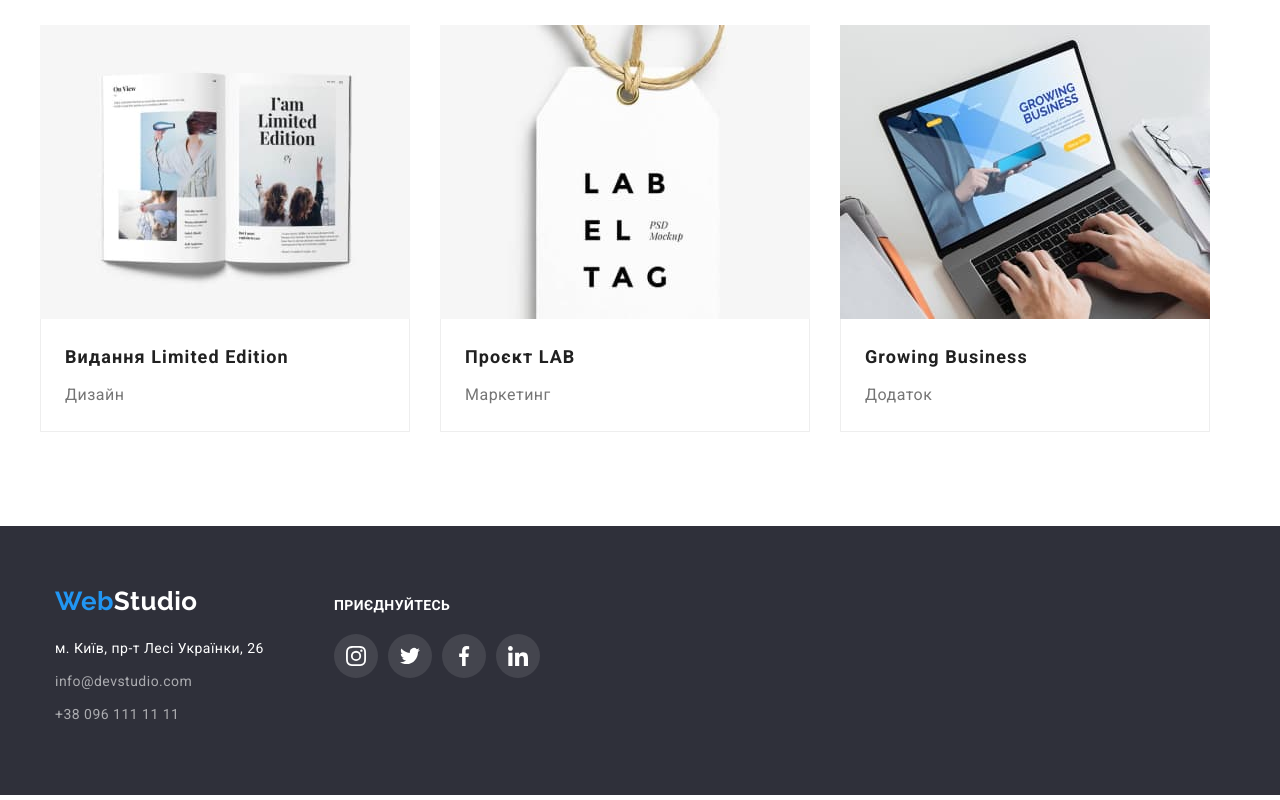
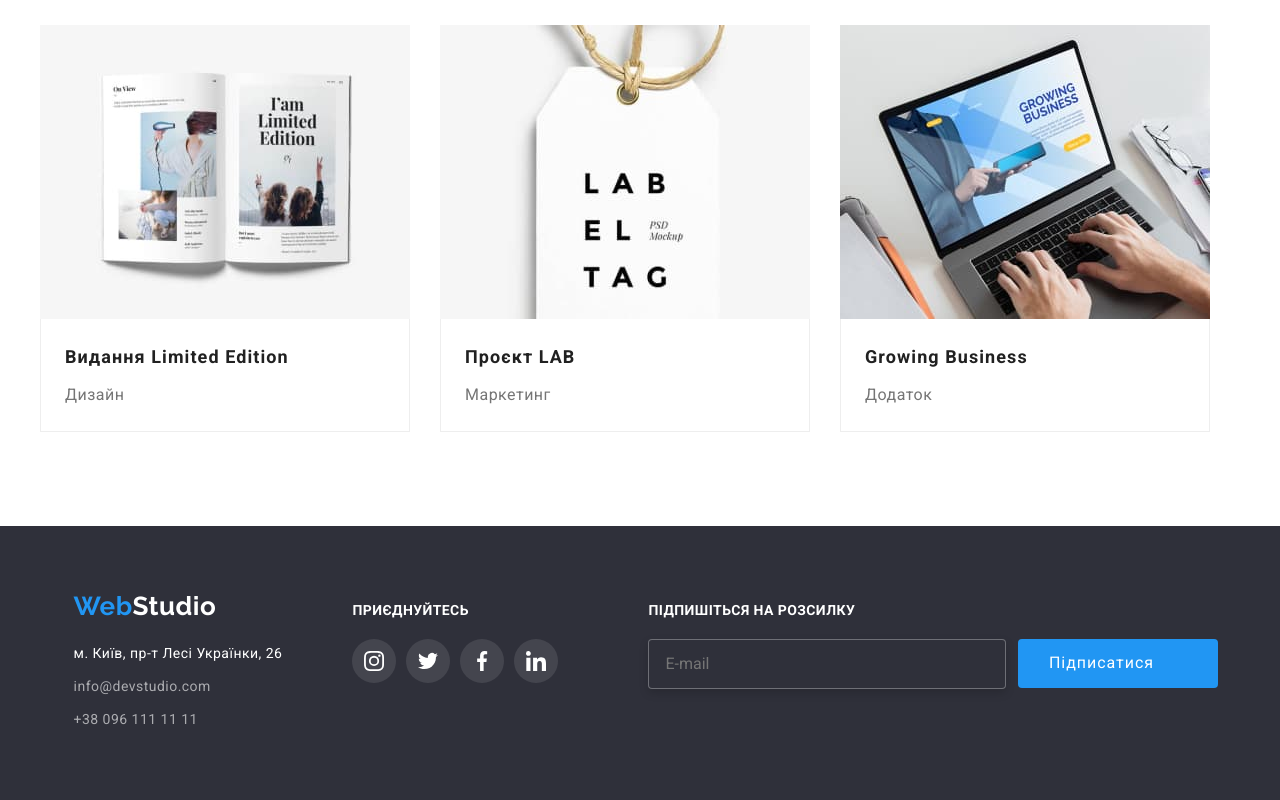
Before and after one commit to Oksana-perederii/goit-markup-hw-06, a plain HTML site: page portfolio.html in a window 1280 px wide. Shown: the part 1113-1913 px from the top of the page. Drawn offline with nearby package versions, Linux system fonts and the light colour scheme.

Commit message:
add footer form

```diff
--- a/css/styles.css
+++ b/css/styles.css
@@ -497,8 +497,8 @@ img {
 .footer-container {
   display: flex;
   align-items: baseline;
-  width: 100%;
-  max-width: 1200px;
+  justify-content: center;
+  width: 1200px;
   margin: auto;
   padding: 0 15px;
 }
@@ -605,6 +605,66 @@ img {
 .social-link:hover,
 .social-link:focus {
   background-color: var(--accent-text-color);
+}
+
+.email-container {
+  margin-left: 90px;
+}
+
+.email-title {
+  font-weight: 700;
+  margin-bottom: 20px;
+  font-size: 14px;
+  line-height: 1.14;
+  letter-spacing: 0.03em;
+  text-transform: uppercase;
+  color: var(--primary-text-color);
+}
+
+.footer-form-input {
+  width: 358px;
+  padding: 15px 16px;
+  border: 1px solid rgba(255, 255, 255, 0.3);
+  border-radius: 4px;
+  outline: none;
+  filter: drop-shadow(0px 4px 4px rgba(0, 0, 0, 0.15));
+  background-color: var(--bcg-color);
+  color: var(--primary-text-color);
+}
+.footer-button-container {
+  position: relative;
+  top: 53px;
+  left: 12px;
+}
+
+.footer-send-button {
+  display: block;
+  padding: 10px 62px 10px 28px;
+  min-width: 200px;
+  border-radius: 4px;
+  border: 0;
+  background-color: var(--button-accent-color);
+  color: var(--button-text-color);
+  font-family: inherit;
+
+  cursor: pointer;
+  font-size: 16px;
+  line-height: 1.8;
+  letter-spacing: 0.06em;
+  text-align: center;
+  transition: cubic-bezier(0.4, 0, 0.2, 1) background-color 250ms;
+}
+
+.icon-send {
+  position: absolute;
+  top: 13px;
+  right: 28px;
+  fill: var(--button-text-color);
+}
+
+.footer-send-button:hover,
+.footer-send-button:focus {
+  background-color: #188ce8;
 }
 
 /* portfolio */
@@ -719,12 +779,12 @@ img {
   padding: 64px 24px;
   background: rgba(33, 150, 243, 0.9);
   transform: translateY(100%);
-  transition: cubic-bezier(0.4, 0, 0.2, 1) transform 250ms;
+
   font-size: 18px;
   line-height: 1.5;
   letter-spacing: 0.03em;
-
   color: var(--primary-text-color);
+  transition: cubic-bezier(0.4, 0, 0.2, 1) transform 250ms;
 }
 
 /* modal */
@@ -750,7 +810,6 @@ img {
   left: 50%;
   transform: translate(-50%, -50%);
   width: 528px;
-  height: 581px;
   padding: 40px 40px;
   background-color: var(--basic-bcg-color);
   box-shadow: 0px 1px 3px rgba(0, 0, 0, 0.12), 0px 1px 1px rgba(0, 0, 0, 0.14),
@@ -771,6 +830,12 @@ img {
   border: 1px solid rgba(0, 0, 0, 0.1);
   cursor: pointer;
   fill: var(--text-color);
+  transition: cubic-bezier(0.4, 0, 0.2, 1) fill 250ms;
+}
+
+.modal-close-button:hover,
+.modal-close-button:focus {
+  fill: var(--accent-text-color);
 }
 
 /* form */
@@ -806,6 +871,7 @@ img {
   border: 1px solid var(--input-border);
   border-radius: 4px;
   outline: none;
+  transition: cubic-bezier(0.4, 0, 0.2, 1) border-color 250ms;
 }
 
 .form-input:hover,
@@ -818,6 +884,7 @@ img {
   top: 50%;
   left: 12px;
   transform: translateY(-50%);
+  transition: cubic-bezier(0.4, 0, 0.2, 1) fill 250ms;
 }
 
 .form-control:focus-within .form-icon {
@@ -833,6 +900,7 @@ img {
   border: 1px solid rgba(33, 33, 33, 0.2);
   border-radius: 4px;
   outline: none;
+  transition: cubic-bezier(0.4, 0, 0.2, 1) border-color 250ms;
 }
 
 .form-textarea:hover,
@@ -858,12 +926,16 @@ img {
   margin-left: 23px;
 }
 
-.icon-checkbox {
+.checkbox-label::before {
+  content: "";
   position: absolute;
   top: 50%;
   left: 0;
   transform: translateY(-50%);
-  fill: var(--button-filter-color);
+  width: 16px;
+  height: 15px;
+  border: 2px solid var(--text-color);
+  border-radius: 2px;
 }
 .icon-vector {
   position: absolute;
@@ -883,8 +955,9 @@ img {
   color: var(--accent-text-color);
 }
 
-.checkbox-input:checked + .checkbox-label {
+.checkbox-input:checked + .icon-vector {
   opacity: 1;
+  z-index: 1;
 }
 
 .modal-button {
--- a/portfolio.html
+++ b/portfolio.html
@@ -225,11 +225,11 @@
         </ul>
       </address>
       <div class="social-container">
-        <h2 class="footer-title">приєднуйтесь</h2>
+        <p class="footer-title">приєднуйтесь</p>
         <ul class="social-list">
           <li class="social-item">
             <a href="" class="social-link">
-              <svg weigth="20" height="20">
+              <svg width="20" height="20">
                 <use href="./images/icon.svg#icon-instagram">
                 </use>
               </svg>
@@ -262,7 +262,23 @@
         </ul>
 
       </div>
+
+      <div class="email-container">
+        <p class="email-title">Підпишіться на розсилку</p>
+        <label class="footer-form-label" for="person-email"></label>
+
+        <input class="footer-form-input" id="person-email" type="email" name="person-email" placeholder="E-mail">
+
+      </div>
+      <div class="footer-button-container">
+        <button class="footer-send-button" type="submit">Підписатися<svg width="24" height="24" class="icon-send">
+            <use href="./images/icon.svg#icon-send">
+            </use>
+          </svg></button>
+
+      </div>
     </div>
+
   </footer>
 
 </body>
```
Also changed, not shown: index.html (+25 -7 lines).
